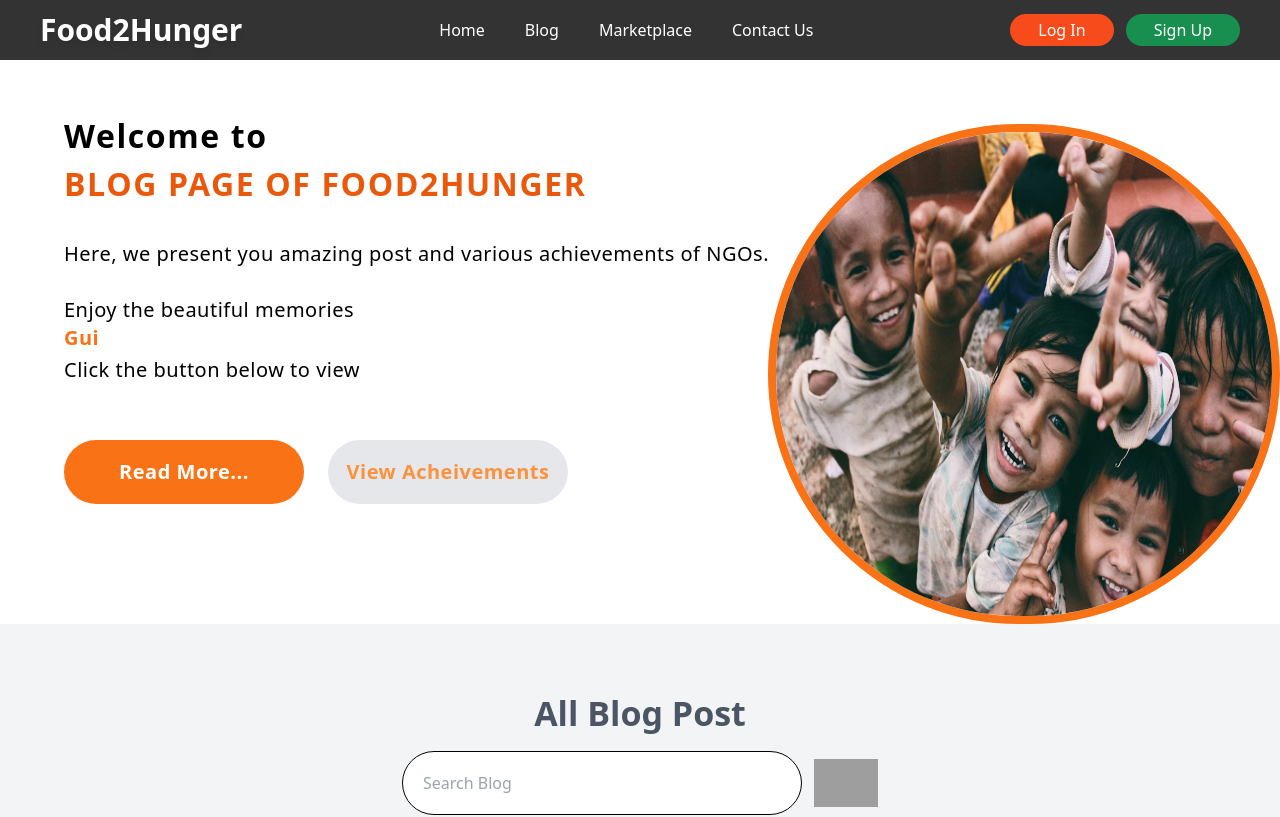
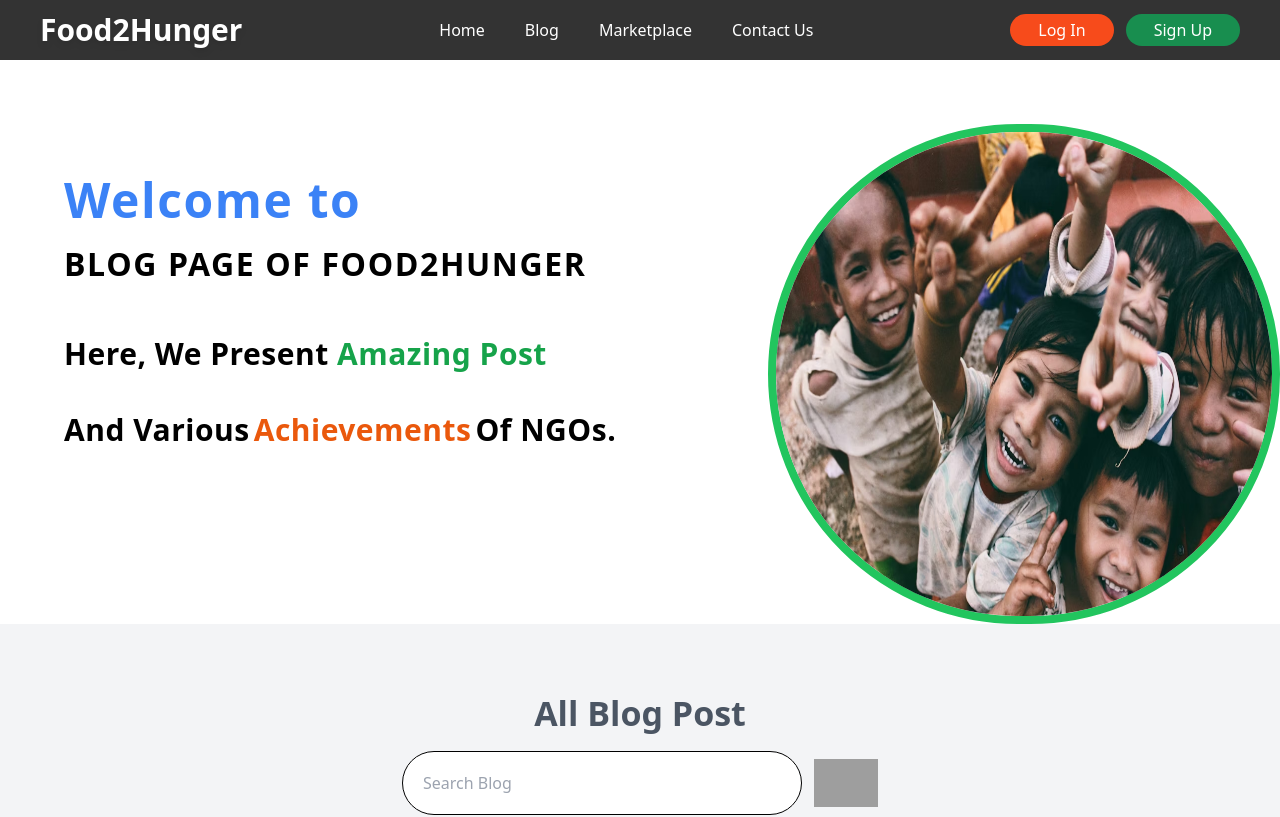
Before and after one commit to Ritesh-22893/Food2Hunger, a React (Vite) app in the folder Food2Hunger/: page /Blog in a window 1280 px wide. Shown: the top 817 px of the page. Built offline with nearby package versions, Linux system fonts and the light colour scheme; grey boxes are pictures that could not be loaded.

Commit message:
improving CSS of marketplace

```diff
--- a/Food2Hunger/src/Pages/Blog.jsx
+++ b/Food2Hunger/src/Pages/Blog.jsx
@@ -3,15 +3,15 @@ import React from "react";
 function Blog() {
   return (
     <>
-      <div className="mainscreen">
-        <div className=" w-full h-full flex-row " id="firstsection">
-          <div className="leftpartofscreen">
+      <div className="mainscreen  ">
+        <div className=" w-full h-full  flex-row   " id="firstsection">
+          <div className="leftpartofscreen ">
             <div
               id="first line of text"
-              className="text-[32px] font-semibold absolute top-28 left-16 gap-4 flex-col tracking-wider"
+              className="text-[32px] font-semibold absolute top-28 left-16 gap-4 flex-col tracking-wider "
             >
-              Welcome to
-              <div className="text-orange-600 font-extrabold uppercase">
+              <h1 className="font-bold text-5xl text-blue-500 pb-4 pt-16">Welcome to</h1>
+              <div className="text-black font-extrabold uppercase">
                 Blog page of food2hunger
               </div>
             </div>
@@ -19,30 +19,24 @@ function Blog() {
               id="second 3 lines of text"
               className="mt-12 absolute top-48 left-16 text-xl tracking-wide flex flex-col gap-1 "
             >
-              Here, we present you amazing post and various achievements of
-              NGOs.
-              <div className="flex-col mt-6 ">
-                Enjoy the beautiful memories
-                <div className="text-orange-500 font-sans font-bold">Gui</div>
-              </div>
-              Click the button below to view
+              <p className="text-3xl font-semibold capitalize pt-24">Here, we present <span className="text-green-600 font-bold  ">amazing post</span><br/>
+              <div className="flex py-10 gap-1"> and various <div className="text-orange-600 font-bold">achievements</div> of
+              NGOs.</div>
+
+              </p>
+
+
             </div>
             <div
               id="for buttons"
               className="absolute top-[400px] left-16 flex gap-6"
             >
-              <button className="mt-10 text-[20px] font-semibold tracking-wide h-16 w-60 rounded-full text-white bg-orange-500 hover:scale-110">
-                Read More...
-              </button>
 
-              <button className="mt-10 text-[20px] font-semibold tracking-wide h-16 w-60 rounded-full text-orange-400 bg-gray-200 hover:scale-110 ease-in-out">
-                View Acheivements
-              </button>
             </div>
           </div>
           <div className="w-2/5 float-right" id="left_halfpartofscreen">
             <img
-              className="mt-16 w-screen h-[500px] rounded-full border-8 border-orange-500"
+              className="mt-16 w-screen h-[500px] rounded-full border-8 border-green-500"
               src="..\public\images\photo-1488521787991-ed7bbaae773c.avif"
               alt=""
             />
--- a/Food2Hunger/src/Pages/Marketplace.jsx
+++ b/Food2Hunger/src/Pages/Marketplace.jsx
@@ -92,7 +92,7 @@ function Marketplace() {
   );
 
   return (
-    <div className="wholesite h-full flex-col fixed overflow-y-auto bg-white ">
+    <div className="wholesite h-full flex-col fixed overflow-y-auto bg-gray-200 ">
       <header>
         <h1 className="ml-20 text-3xl font-bold mt-5">
           Find <span className="text-orange-500">hand made crafts</span> and
@@ -103,15 +103,18 @@ function Marketplace() {
         <input
           type="text"
           placeholder="search here ..."
-          className="h-10 w-96 border-2 rounded-lg pl-4 outline-none"
+          className="h-10 w-96 bg border-2 rounded-lg pl-4 outline-none"
           value={searchQuery}
           onChange={handleSearchInputChange}
         />
+        <div className="pt-2">
         <img
-          src="https://static.vecteezy.com/system/resources/thumbnails/009/652/218/small/magnifying-glass-icon-isolated-on-white-background-search-illustration-vector.jpg"
+          src="\public\images\search_8094123.png"
           alt=""
-          className="h-10 cursor-pointer"
+          className="h-7 w-7 cursor-pointer "
+
         />
+        </div>
       </div>
 
       {/* Display filtered products */}
```
Also changed, not shown: Food2Hunger/public/images/search_8094123.png (added).
